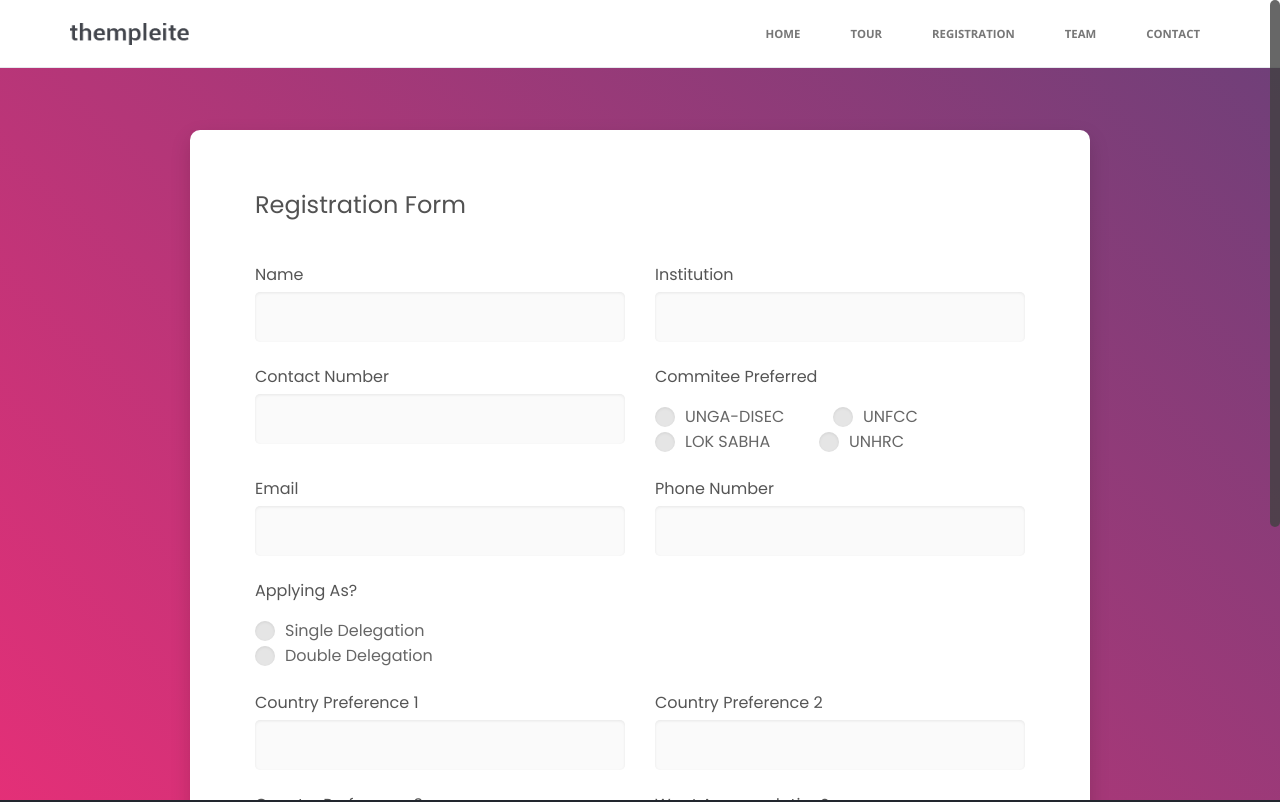
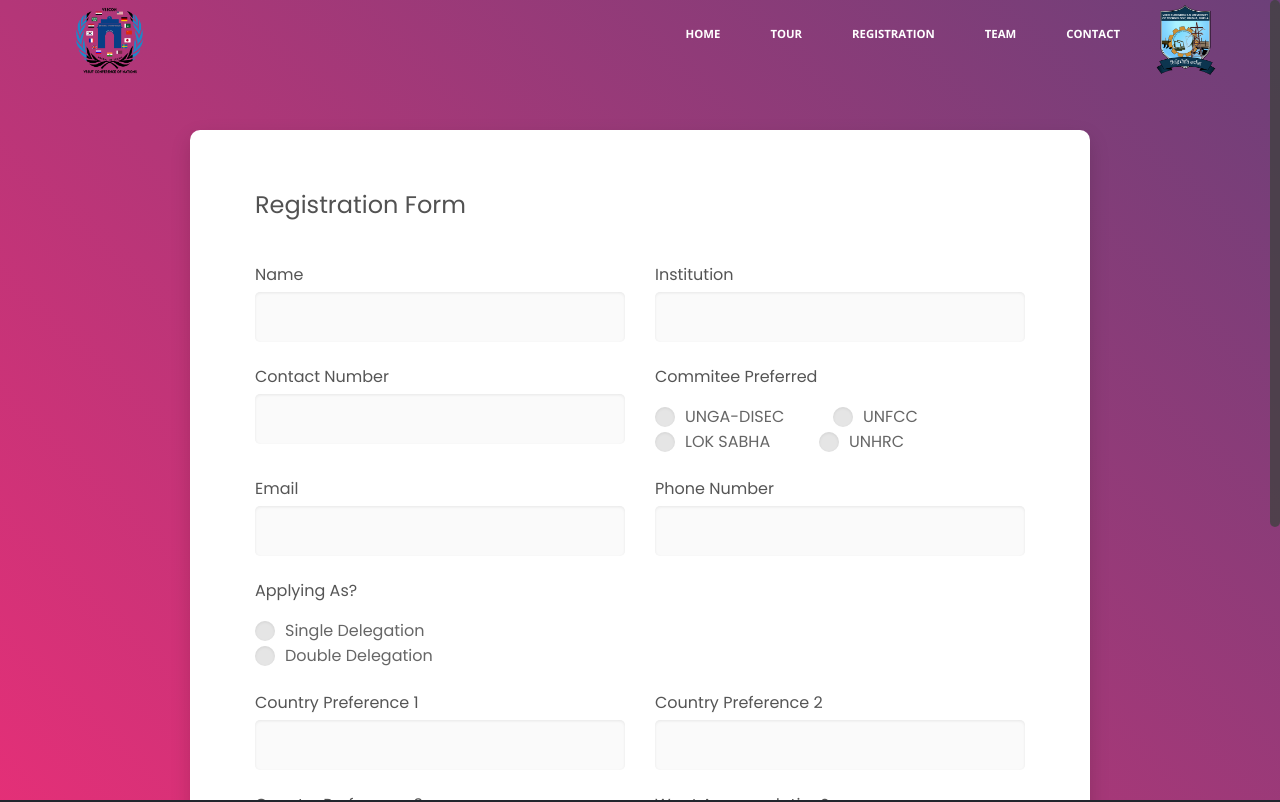
Before and after one commit to Vishal-Dash/VSSCON-2019, a plain HTML site: page public/registration.html in a window 1280 px wide. Shown: the top 802 px of the page. Drawn offline with nearby package versions, Linux system fonts and the light colour scheme.

Commit message:
logo added and nav bar fixed to top

```diff
--- a/public/assets/css/style.css
+++ b/public/assets/css/style.css
@@ -46,7 +46,8 @@ body.pace-done .main-wrapper{
 }
 
 .navbar > .container .navbar-brand{
-	margin-left:0px
+	margin-left:0px;
+
 }
 .navbar-brand{
 	line-height: 34px;
@@ -101,6 +102,7 @@ position:absolute;
 	line-height:45px;
 	margin: 39px 25px;
 	padding:0;
+
 }
 .navbar-nav > li > a:hover,.navbar-nav > li > a:focus{
 	background-color:transparent;
--- a/public/contact.html
+++ b/public/contact.html
@@ -3,7 +3,8 @@
 <head>
     <meta http-equiv="content-type" content="text/html;charset=UTF-8" />
     <meta charset="utf-8" />
-    <title>thempleite - Responsive Website Template</title>
+    <link rel="shortcut icon" href="assets/img/VSSCON/mun logo new.png">
+    <title> Contact </title>
     <meta name="viewport" content="width=device-width, initial-scale=1.0, maximum-scale=1.0, user-scalable=no" />
     <meta content="" name="description" />
     <meta content="" name="author" />
@@ -37,17 +38,19 @@
                             <span class="sr-only">Toggle navigation</span> <span class="icon-bar"></span><span
                                 class="icon-bar"></span><span class="icon-bar"></span>
                         </button>
-                        <a href="#" class="navbar-brand compressed">
-                            <img src="assets/img/logo_condensed.png" alt="" data-src="assets/img/logo_condensed.png"
-                                data-src-retina="assets/img/logo2x.png" width="119" height="22" /></a>
+
                     </div>
                     <div class="navbar-collapse collapse">
+                            <img src="assets/img/VSSCON/mun logo new.png" width="80" height="80" alt="" />
                             <ul class="nav navbar-nav navbar-right">
+
                                     <li><a href="index.html">Home</a></li>
                                     <li><a href="tour.html">Tour</a></li>
                                     <li><a href="registration.html">Registration</a></li>
-                                    <li><a href="portfolio.html">Team</a></li>
+                                    <li><a href="team.html">Team</a></li>
                                     <li><a href="contact.html">Contact</a></li>
+                                    <img src="assets/img/VSSCON/vssut logo.png" width="80" height="80" alt="" />
+
                                 </ul>
                     </div>
                     <!--/.nav-collapse -->
@@ -78,11 +81,7 @@
                                     <input name="txtLastName" id="txtLastName" type="text" class="form-control" placeholder="Last Name">
                                 </div>
                             </div>
-                            <div class="row form-row">
-                                <div class="col-md-10">
-                                    <input name="txtCompany" id="txtCompany" type="text" class="form-control" placeholder="Company/Orgarnization">
-                                </div>
-                            </div>
+
                             <div class="row form-row">
                                 <div class="col-md-10">
                                     <input name="txtEmailAddress" id="txtEmailAddress" type="text" class="form-control"
--- a/public/registration.html
+++ b/public/registration.html
@@ -3,7 +3,8 @@
 <head>
     <meta http-equiv="content-type" content="text/html;charset=UTF-8" />
     <meta charset="utf-8" />
-    <title>VSSCON</title>
+    <link rel="shortcut icon" href="assets/img/VSSCON/mun logo new.png">
+    <title>Registration</title>
     <meta name="viewport" content="width=device-width, initial-scale=1.0, maximum-scale=1.0, user-scalable=no" />
     <meta content="" name="description" />
     <meta content="" name="author" />
@@ -30,7 +31,7 @@
 <!-- END HEAD -->
 <body>
     <div class="main-wrapper">
-        <div role="navigation" class="navbar navbar-default navbar-static-top">
+        <div role="navigation" class="navbar navbar-transparent navbar-static-top">
             <div class="container">
                 <div class="compressed">
                     <div class="navbar-header">
@@ -39,17 +40,19 @@
                             <span class="sr-only">Toggle navigation</span> <span class="icon-bar"></span><span
                                 class="icon-bar"></span><span class="icon-bar"></span>
                         </button>
-                        <a href="#" class="navbar-brand compressed">
-                            <img src="assets/img/logo_condensed.png" alt="" data-src="assets/img/logo_condensed.png"
-                                data-src-retina="assets/img/logo2x.png" width="119" height="22" /></a>
+
                     </div>
                     <div class="navbar-collapse collapse">
+                            <img src="assets/img/VSSCON/mun logo new.png" width="80" height="80" alt="" />
                             <ul class="nav navbar-nav navbar-right">
+
                                     <li><a href="index.html">Home</a></li>
                                     <li><a href="tour.html">Tour</a></li>
                                     <li><a href="registration.html">Registration</a></li>
-                            <li><a href="portfolio.html">Team</a></li>
+                                    <li><a href="team.html">Team</a></li>
                                     <li><a href="contact.html">Contact</a></li>
+                                    <img src="assets/img/VSSCON/vssut logo.png" width="80" height="80" alt="" />
+
                                 </ul>
                     </div>
                     <!--/.nav-collapse -->
```
Also changed, not shown: public/index.html (+11 -5 lines), public/portfolio.html (+7 -4 lines), public/team.html (+8 -5 lines), public/tour.html (+8 -5 lines). Lines whose indentation alone changed are shown as unchanged.
